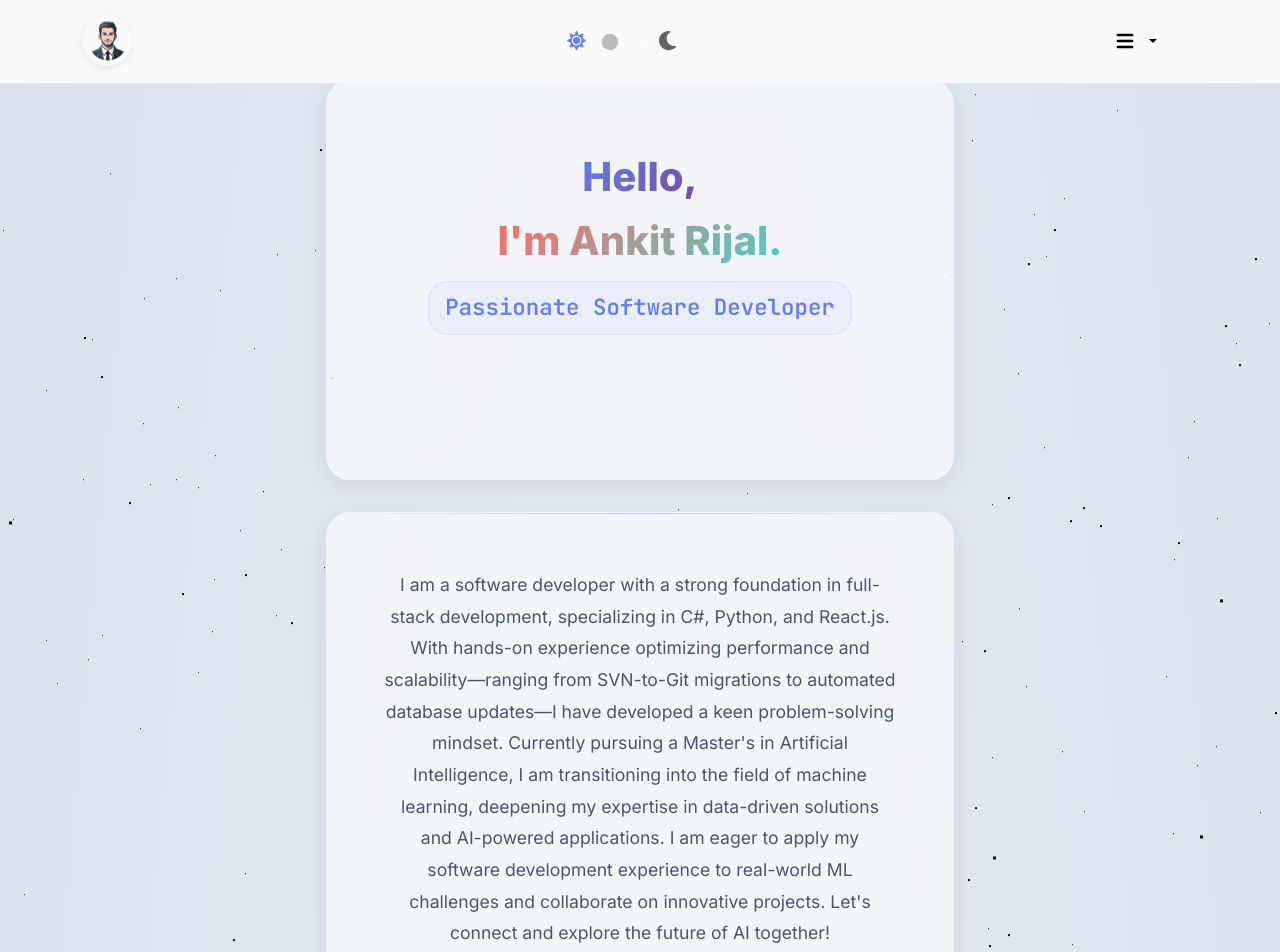
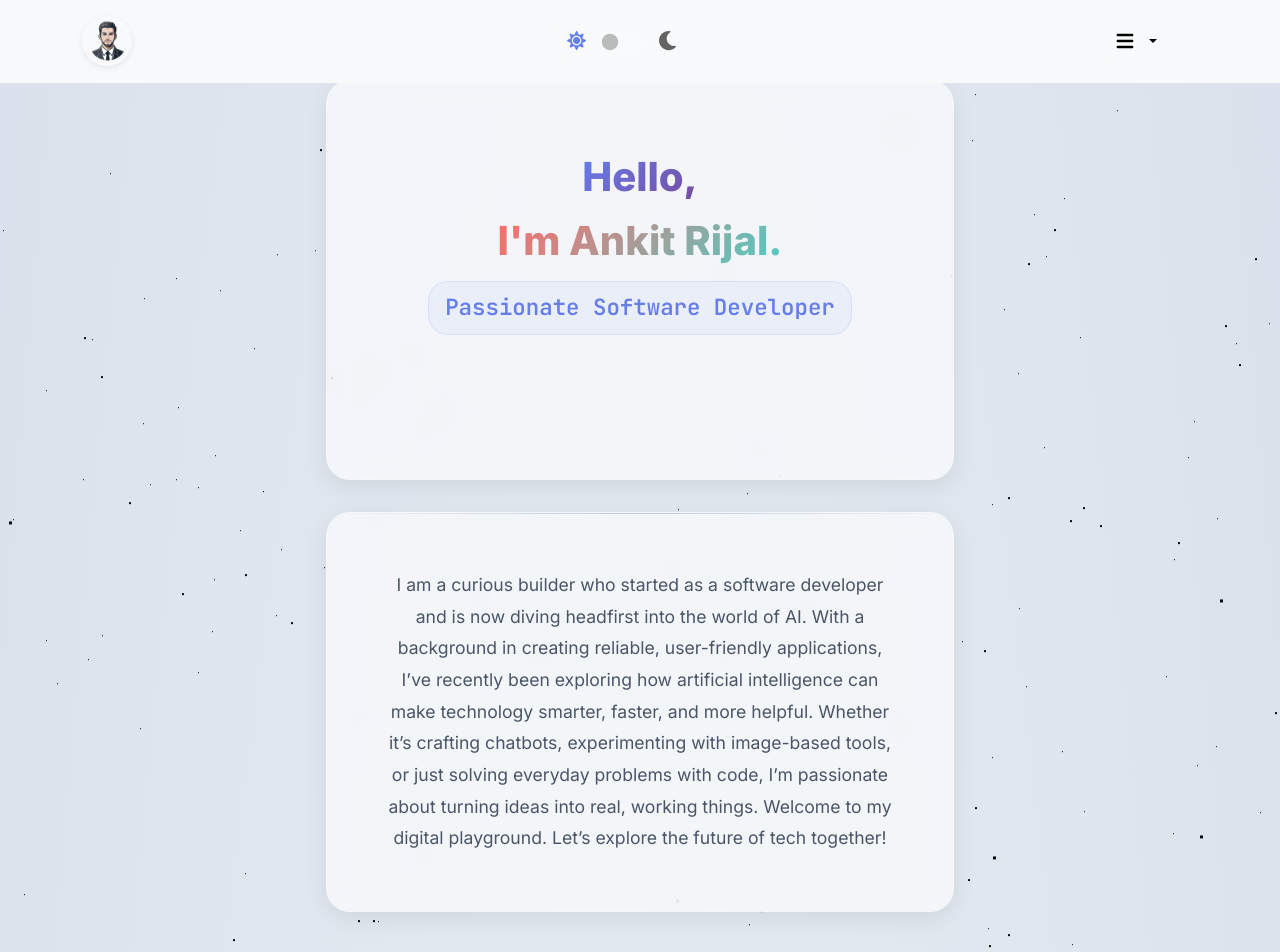
Before and after one commit to ankitrijal2054/portfolio_website, a React (Create React App) app: page / in a window 1280 px wide. Shown: the top 952 px of the page. Built offline with nearby package versions, Linux system fonts and the light colour scheme.

Commit message:
updated aboutme section

```diff
--- a/src/components/AboutMe.js
+++ b/src/components/AboutMe.js
@@ -105,18 +105,16 @@ function AboutMe() {
                     transition={{ duration: 1, delay: 1.2 }}
                   >
                     <Card.Text className="bio-text">
-                      I am a software developer with a strong foundation in full-stack
-                      development, specializing in C#, Python, and React.js. With
-                      hands-on experience optimizing performance and
-                      scalability—ranging from SVN-to-Git migrations to automated
-                      database updates—I have developed a keen problem-solving
-                      mindset. Currently pursuing a Master's in Artificial
-                      Intelligence, I am transitioning into the field of machine
-                      learning, deepening my expertise in data-driven solutions and
-                      AI-powered applications. I am eager to apply my software
-                      development experience to real-world ML challenges and
-                      collaborate on innovative projects. Let's connect and explore
-                      the future of AI together!
+                      I am a curious builder who started as a software developer
+                      and is now diving headfirst into the world of AI. With a
+                      background in creating reliable, user-friendly
+                      applications, I’ve recently been exploring how artificial
+                      intelligence can make technology smarter, faster, and more
+                      helpful. Whether it’s crafting chatbots, experimenting
+                      with image-based tools, or just solving everyday problems
+                      with code, I’m passionate about turning ideas into real,
+                      working things. Welcome to my digital playground. Let’s
+                      explore the future of tech together!
                     </Card.Text>
                   </motion.div>
                 </Card.Body>
@@ -125,10 +123,7 @@ function AboutMe() {
           </Col>
 
           <Col md={12} className="d-flex justify-content-center">
-            <motion.div
-              className="button-group mt-4"
-              variants={itemVariants}
-            >
+            <motion.div className="button-group mt-4" variants={itemVariants}>
               <motion.div
                 whileHover={{ scale: 1.05, y: -2 }}
                 whileTap={{ scale: 0.95 }}
```
